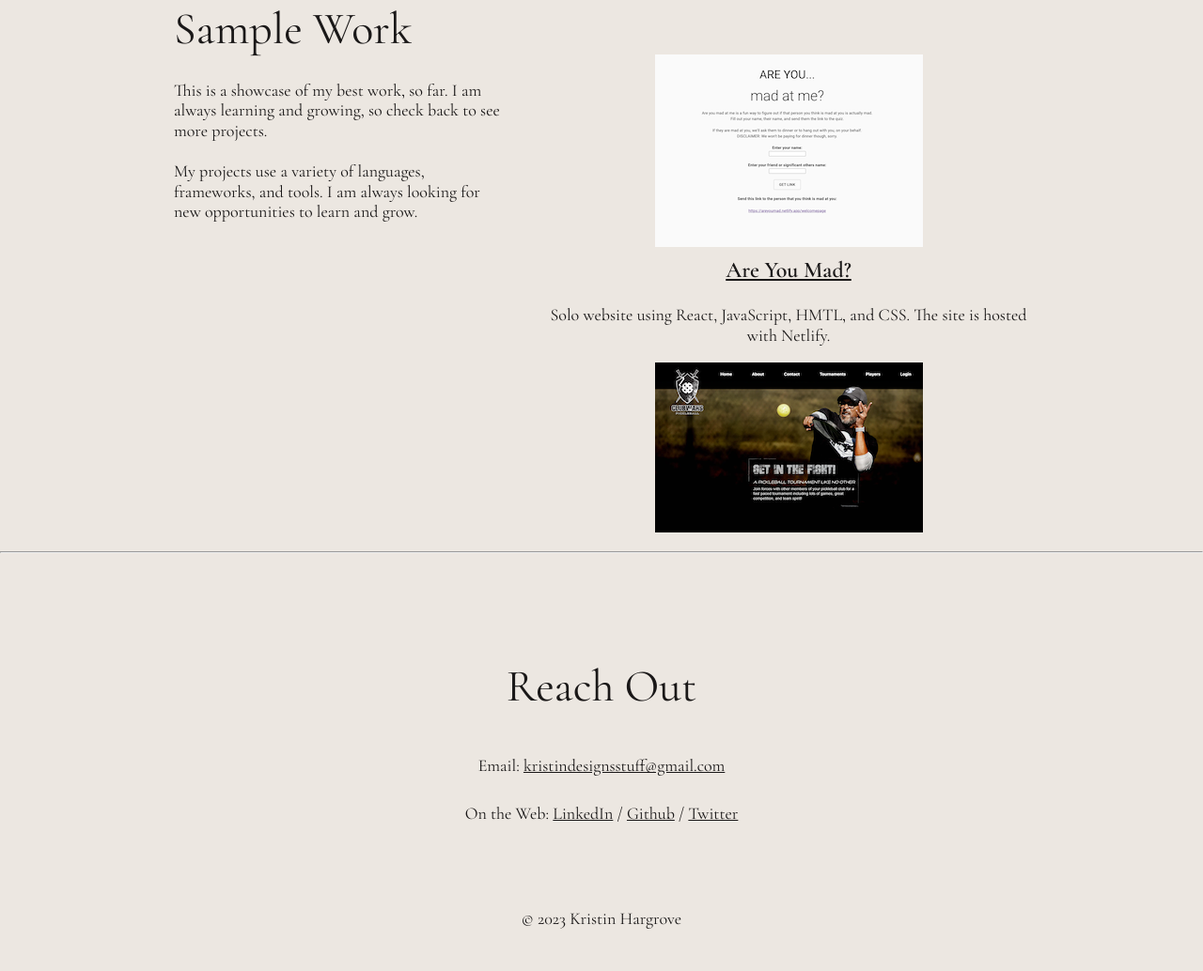
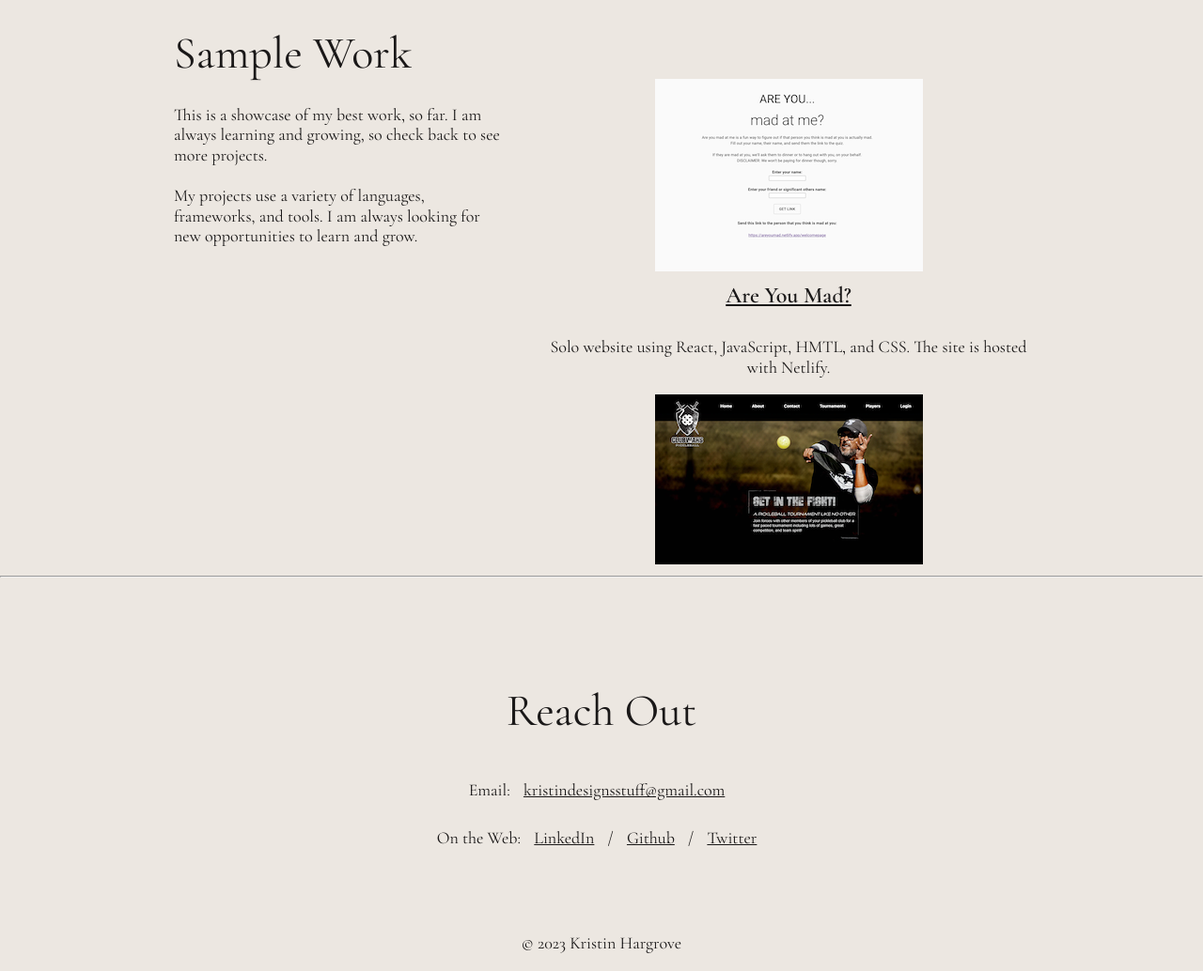
Before and after one commit to kristinhargrove/personalportfolio, a plain HTML site: page index.html in a window 1280 px wide. Shown: the part 1435-2469 px from the top of the page at 94% size. Before the commit the page ends 2443 px from the top, so only its background shows below. Drawn offline with nearby package versions, Linux system fonts and the light colour scheme.

Commit message:
chagning some styling

```diff
--- a/style.css
+++ b/style.css
@@ -18,6 +18,7 @@ body {
 a {
   color: #1a1818;
   text-decoration: underline;
+  padding: 10px;
 }
 
 a:hover {
@@ -49,7 +50,7 @@ a:hover {
 
 .sub-header {
   font-size: 24px;
-  margin: 0 auto;
+  margin: 1px 0px 25px 0px;
   font-weight: 600;
   text-align: center;
   line-height: 1.6;
```
